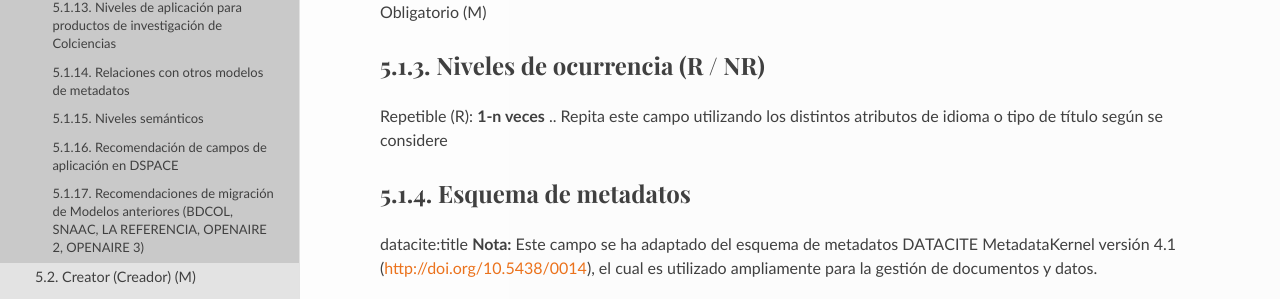
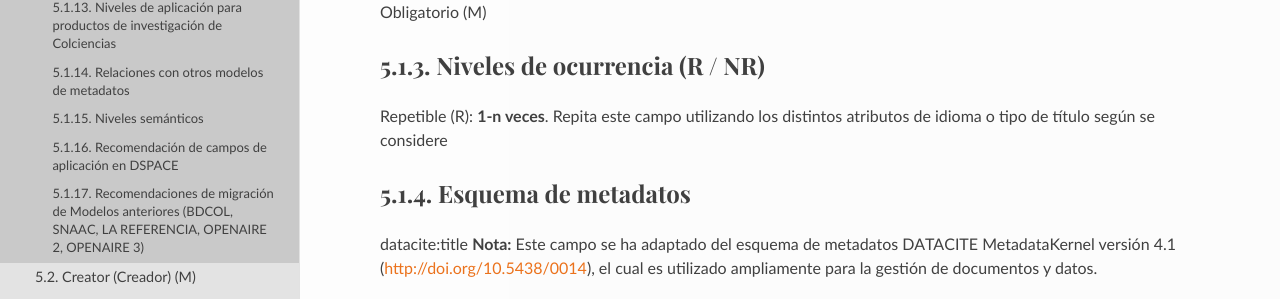
Before and after one commit to rcic/openaire4, a Sphinx documentation site: the page built from docs/field_title.rst, in a window 1280 px wide and 900 px high. Shown: the part 430-729 px from the top of the window. Built offline with Sphinx 7.4.7 and the Read the Docs theme 2.0.0, drawn with Linux system fonts in a browser that asks for light colours; some web fonts are replaced; a script that is not in the unit is left out.

Commit message:
correcion

```diff
--- a/docs/field_title.rst
+++ b/docs/field_title.rst
@@ -17,8 +17,7 @@ Obligatorio (M)
 
 Niveles de ocurrencia (R / NR)
 ------------------------------
-Repetible (R): **1-n veces**
-..
+Repetible (R): **1-n veces**.
 Repita este campo utilizando los distintos atributos de idioma o tipo de título según se considere
 
 
```
